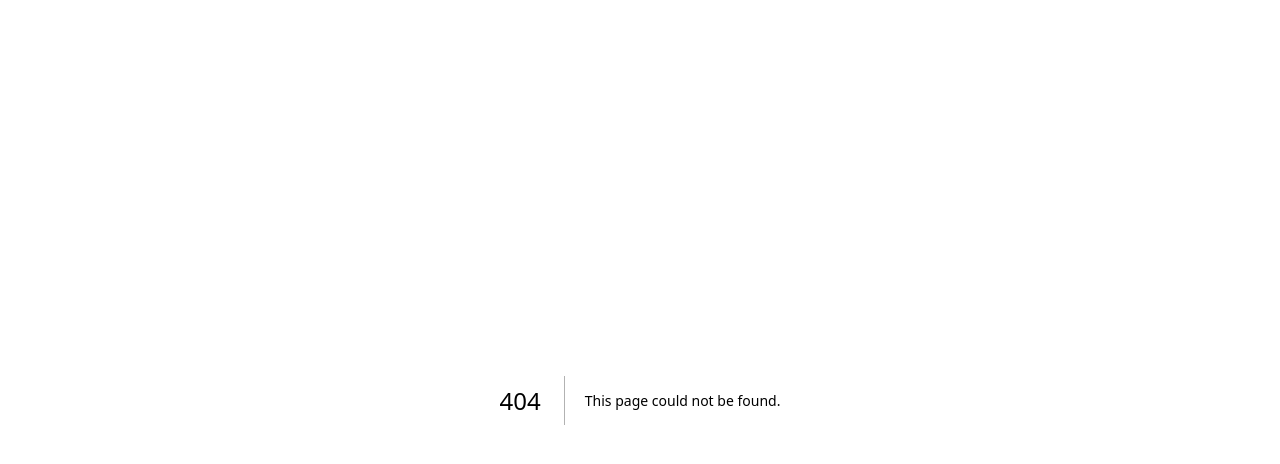
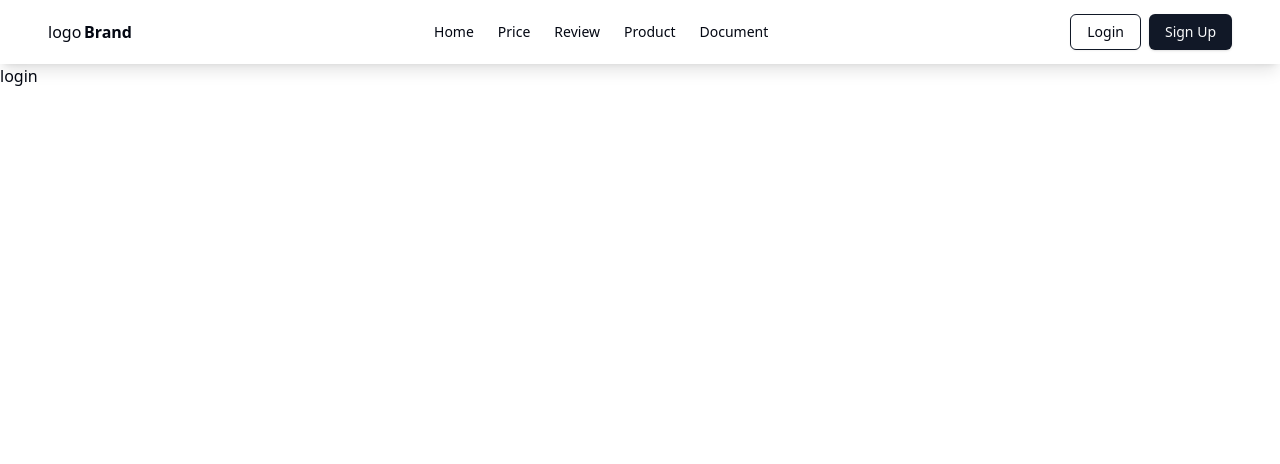
Before and after one commit to keshavmittalgit/petshop_website, a Next.js app: page /login in a window 1280 px wide. Before the commit this address had no page. Shown: the top 464 px of the page. Built offline with nearby package versions, Linux system fonts and the light colour scheme.

Commit message:
respoive navbar working

```diff
--- a/src/app/layout.tsx
+++ b/src/app/layout.tsx
@@ -1,6 +1,8 @@
 import type { Metadata } from "next";
 import { Geist, Geist_Mono } from "next/font/google";
 import "./globals.css";
+
+import Navbar  from "@/components/ui/navbar";
 
 const geistSans = Geist({
   variable: "--font-geist-sans",
@@ -33,6 +35,7 @@ export default function RootLayout({
       <body
         className={`${geistSans.variable} ${geistMono.variable} antialiased`}
       >
+        <Navbar />
         {children}
       </body>
     </html>
--- /dev/null
+++ b/src/app/login/page.tsx
@@ -0,0 +1,9 @@
+import React from 'react'
+
+function Login() {
+  return (
+    <div>login</div>
+  )
+}
+
+export default Login
--- a/src/app/page.tsx
+++ b/src/app/page.tsx
@@ -1,11 +1,10 @@
 
-import Navbar  from "@/components/ui/navbar";
 
 
 export default function Home() {
   return (
     <div className="">
-      <Navbar />
+
     </div>
   );
 }
--- a/src/components/ui/navbar.tsx
+++ b/src/components/ui/navbar.tsx
@@ -134,7 +134,7 @@ export default function Navbar() {
             </Link>
           </nav>
           <div className="mt-4 flex flex-col space-y-2">
-            <Button variant="outline" asChild>
+            <Button variant="outline" className="border-primary"asChild>
               <Link href="/login" onClick={() => setMobileMenuOpen(false)}>
                 Login
               </Link>
```
